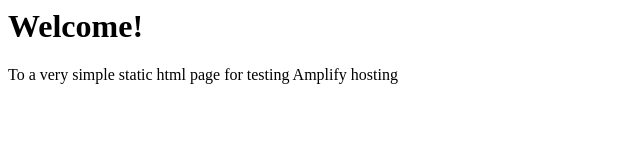
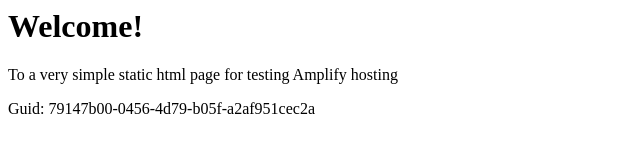
Before and after one commit to aws-aemilia-icn/Github-PR-Commit-Integration-Test-DoNotTouch-GithubWebhookPreviewCanaryTest-v1-prod-ap-northeast-2, a website: page src/index.html in a window 1280 px wide. Shown: the whole page, without its empty margins (0-640 px from the left). Drawn offline with Linux system fonts and the light colour scheme.

Commit message:
commit from integ tests

```diff
--- a/src/index.html
+++ b/src/index.html
@@ -1,3 +1,5 @@
+
+
 <html lang="en">
 
 <head>
@@ -10,6 +12,6 @@
 <body>
     <h1>Welcome!</h1>
     <p>To a very simple static html page for testing Amplify hosting</p>
-</body>
+    <p>Guid: 79147b00-0456-4d79-b05f-a2af951cec2a</p></body>
 
 </html>
```
